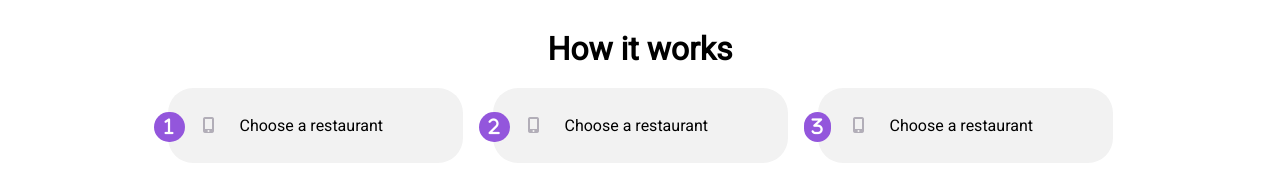
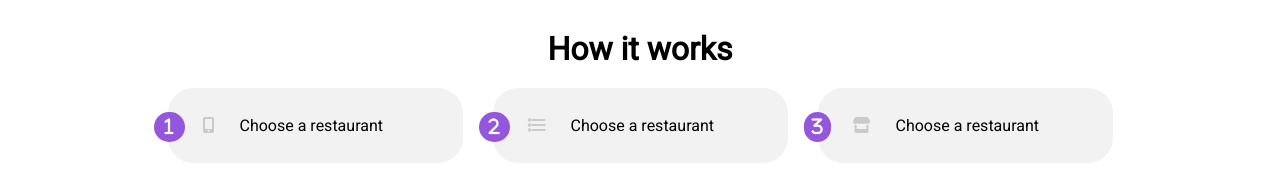
Before and after one commit to matbarn/Remake-Restaurants, a plain HTML site: page index.html in a window 1280 px wide. Shown: the top 190 px of the page. Drawn offline with Linux system fonts and the light colour scheme; a web font is replaced by a local one.

Commit message:
Add icons to button

```diff
--- a/CSS/Restaurant.css
+++ b/CSS/Restaurant.css
@@ -89,8 +89,23 @@
 
 
 .fa-mobile-screen-button {
-    color: #b2aeb8;
+    color: #3d3a3a38;
     padding-left: 15px;
+}
+
+.fa-ellipsis-vertical {
+    color: #3d3a3a38;
+    padding-left: 15px;
+}
+
+.fa-bars {
+    color: #3d3a3a38;
+}
+
+.fa-store {
+    color: #3d3a3a38;
+    padding-left: 15px;
+
 }
 
 .button-text {
--- a/index.html
+++ b/index.html
@@ -32,13 +32,13 @@
                     </div>
 
                     <div class="How-it-works-button">
-                        <div><i class="fa-solid fa-mobile-screen-button"></i></div>
+                        <div><i class="fa-solid fa-ellipsis-vertical"></i><i class="fa-solid fa-bars"></i></div>
                         <div class="button-text">Choose a restaurant</div>
                         <div><i class="fa-solid fa-2"></i></div>
                     </div>
 
                     <div class="How-it-works-button">
-                        <div><i class="fa-solid fa-mobile-screen-button"></i></div>
+                        <div></i><i class="fa-solid fa-store"></i></div>
                         <div class="button-text">Choose a restaurant</div>
                         <div><i class="fa-solid fa-3"></i></div>
                     </div>
```
